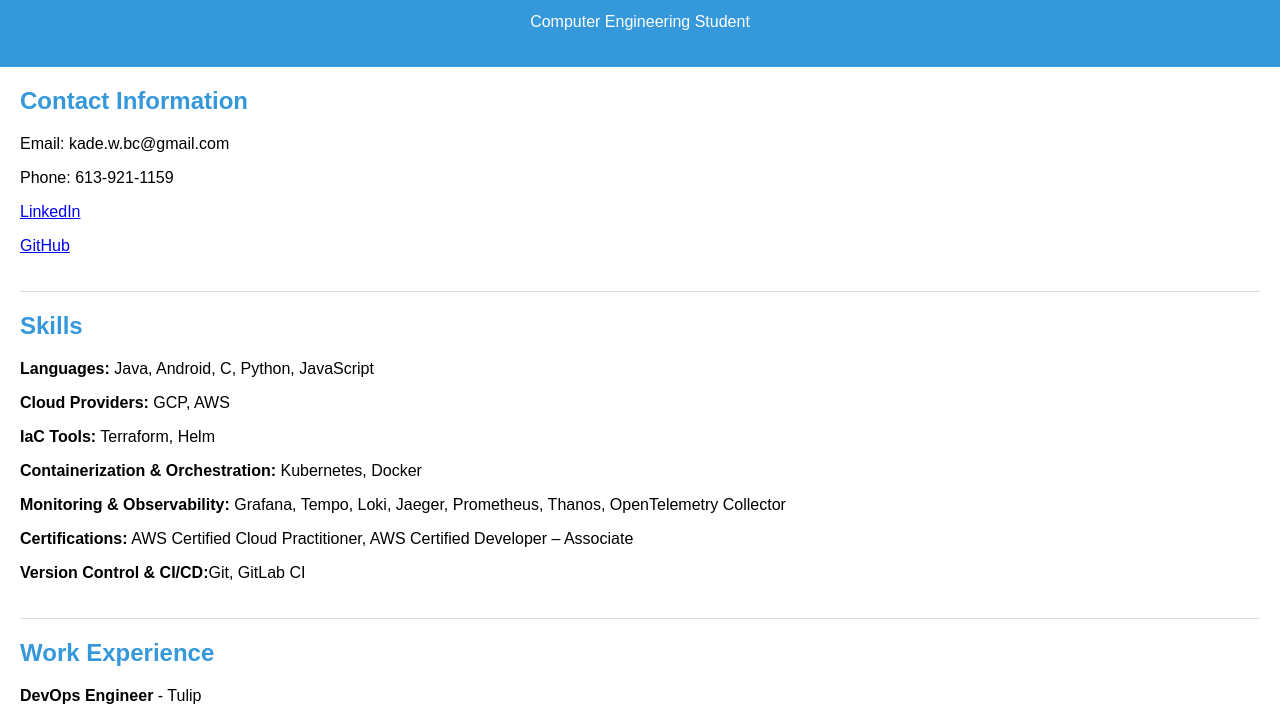
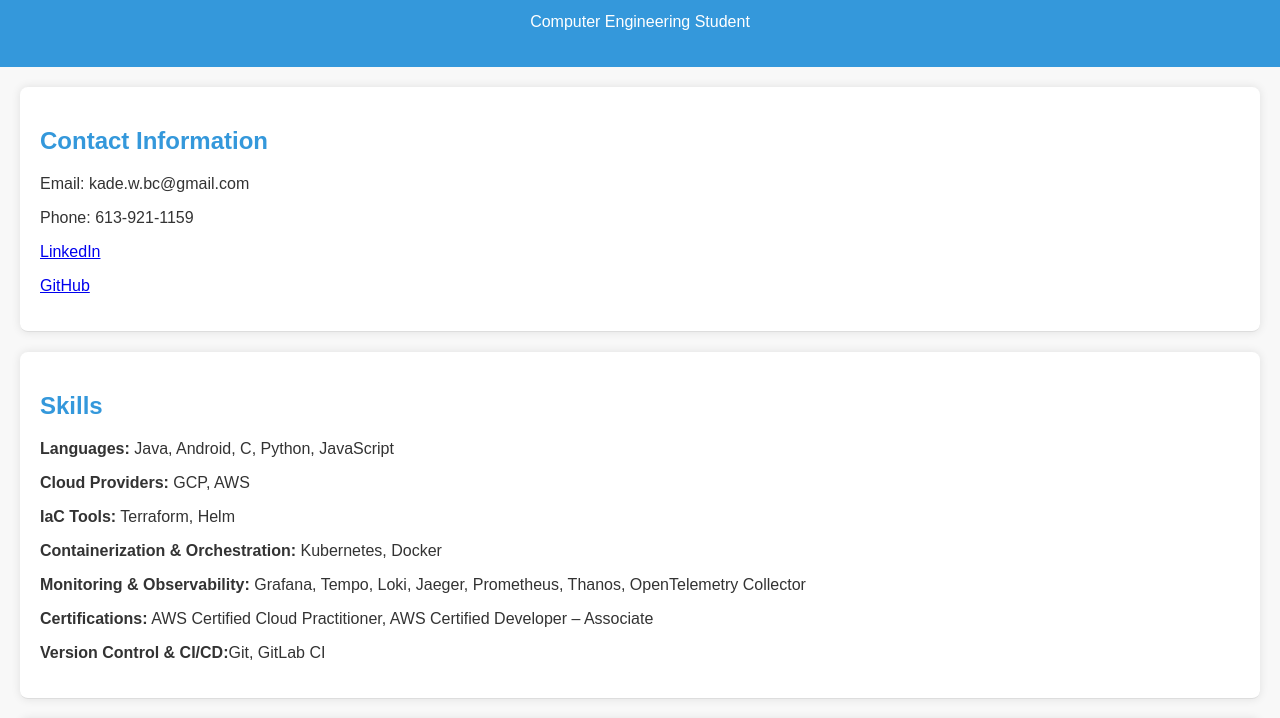
Before and after one commit to kade-eng/resume, a plain HTML site: page index.html in a window 1280 px wide. Shown: the part 60-778 px from the top of the page. Drawn offline with Linux system fonts and the light colour scheme.

Commit message:
edit styles

```diff
--- a/styles.css
+++ b/styles.css
@@ -2,6 +2,8 @@ body {
     font-family: 'Arial', sans-serif;
     margin: 0;
     padding: 0;
+    background-color: #f8f8f8; /* Light background color for better readability */
+    color: #333; /* Dark text color for better contrast */
 }
 
 header {
@@ -15,8 +17,12 @@ h1 {
     margin: 0;
 }
 
-.contact, .education, .experience, .projects, .skills{
+.contact, .education, .experience, .projects, .skills {
     margin: 20px;
+    background-color: #fff; /* White background for each section */
+    border-radius: 8px; /* Add a subtle border radius for a modern look */
+    box-shadow: 0 0 10px rgba(0, 0, 0, 0.1); /* Add a subtle box shadow for depth */
+    padding: 20px;
 }
 
 h2 {
@@ -39,8 +45,8 @@ ul {
     padding-left: 20px;
 }
 
-section {
-    border-bottom: 1px solid #ddd;
-    padding-bottom: 20px;
-    margin-bottom: 20px;
+@media screen and (max-width: 768px) {
+    .contact, .education, .experience, .projects, .skills {
+        margin: 10px;
+    }
 }
```
